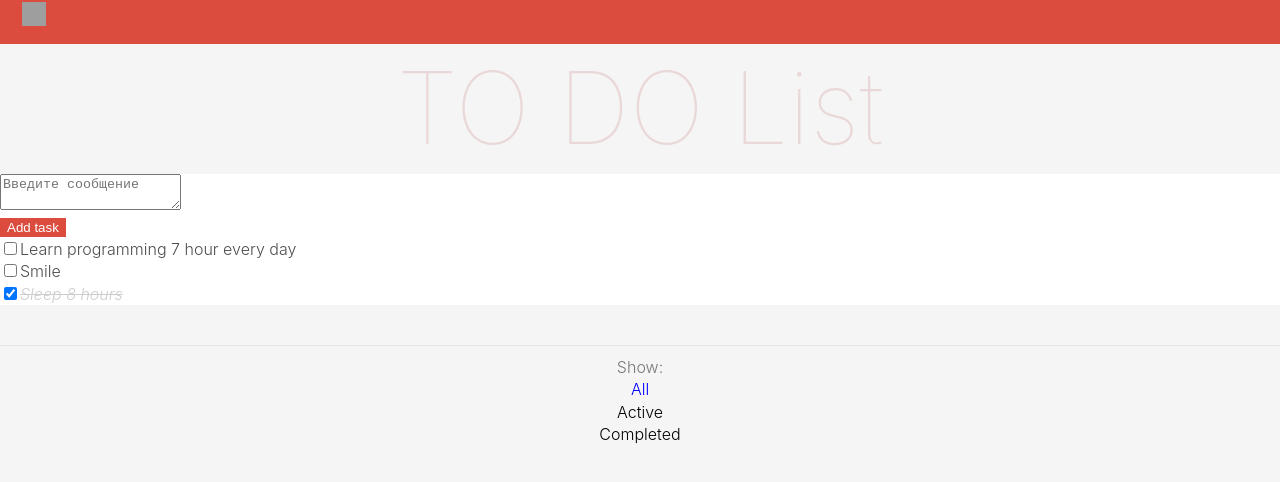
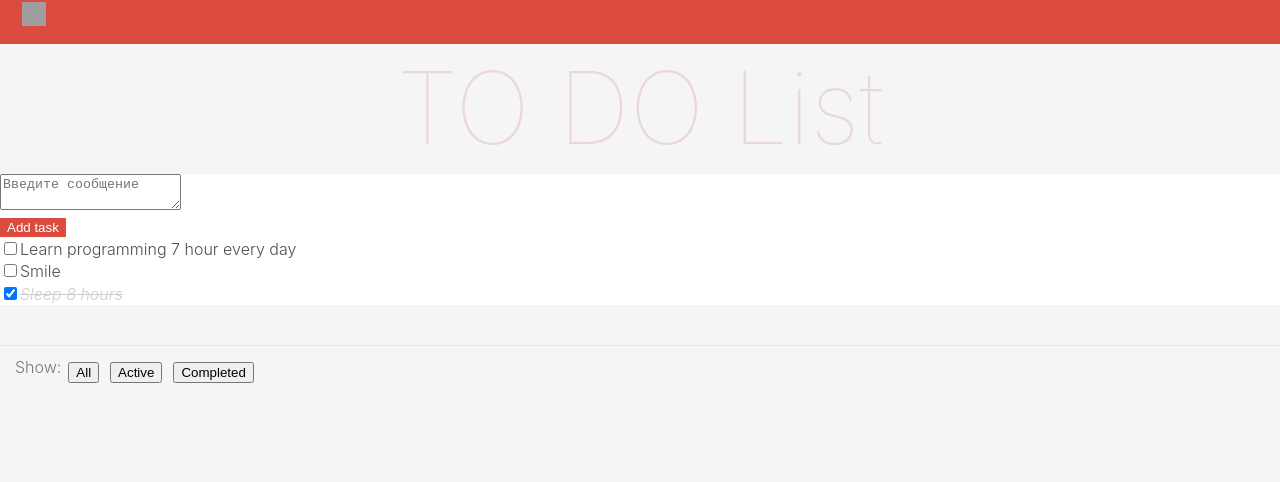
Before and after one commit to Marchenko-Y/To-Do-List, a React (Create React App) app: page / in a window 1280 px wide. Shown: the top 482 px of the page. Built offline with nearby package versions, Linux system fonts and the light colour scheme; grey boxes are pictures that could not be loaded.

Commit message:
Add filter buttons logic

```diff
--- a/src/App.js
+++ b/src/App.js
@@ -2,13 +2,11 @@ import React from "react";
 import "./App.css";
 import Header from "./components/Header/Header";
 import ToDoListContainer from "./components/ToDoList/ToDoListContainer";
-import Footer from "./components/Footer/Footer";
-import { BrowserRouter, Route } from "react-router-dom";
-import ActiveTasks from "./components/Footer/ActiveTasks/ActiveTasks";
+import FooterContainer from "./components/Footer/FooterContainer";
 
 const App = () => {
   return (
-    <BrowserRouter>
+    //<BrowserRouter>
     <div>
       <Header />
       <div>
@@ -16,11 +14,9 @@ const App = () => {
       </div>
 
       <ToDoListContainer />
-        <Footer />
-        <Route path="#/active" component={ActiveTasks} />
-        {/* <Route path="/completed" component={CompletedTasks} /> */}
+      <FooterContainer />
     </div>
-    </BrowserRouter>
+    //</BrowserRouter>
   );
 };
 
--- a/src/components/Footer/ActiveTasks/ActiveTasks.jsx
+++ /dev/null
@@ -1,7 +0,0 @@
-import React from "react";
-
-const ActiveTasks = () => {
-  return <div></div>;
-};
-
-export default ActiveTasks;
--- a/src/components/Footer/Footer.jsx
+++ b/src/components/Footer/Footer.jsx
@@ -1,26 +1,30 @@
 import React from "react";
 import styles from "./Footer.module.css";
-import { NavLink } from "react-router-dom";
 
-const Footer = () => {
+const Footer = props => {
+  debugger;
+  const onClickFilterButton = event => {
+    const filter = event.target.value;
+    props.setVisibilityFilter(filter);
+  };
   return (
     <div className={styles.footer}>
       <span>Show:</span>
-      <ul className={styles.filters}>
+      <ul className={styles.filterButton}>
         <li>
-          <NavLink to="/" activeClassName={styles.active}>
+          <button onClick={onClickFilterButton} value="SHOW-ALL">
             All
-          </NavLink>
+          </button>
         </li>
         <li>
-          <NavLink to="/active" activeClassName={styles.active}>
+          <button onClick={onClickFilterButton} value="SHOW-ACTIVE">
             Active
-          </NavLink>
+          </button>
         </li>
         <li>
-          <NavLink to="/completed" activeClassName={styles.active}>
+          <button onClick={onClickFilterButton} value="SHOW-COMPLETED">
             Completed
-          </NavLink>
+          </button>
         </li>
       </ul>
     </div>
--- a/src/components/Footer/Footer.module.css
+++ b/src/components/Footer/Footer.module.css
@@ -1,4 +1,5 @@
 .footer {
+  display: flex;
   color: #777;
   padding: 10px 15px;
   height: 20px;
@@ -6,24 +7,13 @@
   border-top: 1px solid #e6e6e6;
 }
 
-.filters {
-  margin: 0;
-  padding: 0;
+ul.filterButton {
+  margin: 0; /* Обнуляем значение отступов */
+  padding: 4px; /* Значение полей */
   list-style: none;
-  position: absolute;
-  right: 0;
-  left: 0;
 }
-
-.filters li a {
-  color: black;
-  margin: 3px;
-  padding: 3px 7px;
-  text-decoration: none;
-  border: 1px solid transparent;
-  border-radius: 3px;
+ul.filterButton li {
+  display: inline; /* Отображать как строчный элемент */
+  margin-right: 5px; /* Отступ слева */
+  padding: 3px; /* Поля вокруг текста */
 }
-
-.filters li a.active {
-  color: blue;
-}
--- /dev/null
+++ b/src/components/Footer/FooterContainer.jsx
@@ -0,0 +1,22 @@
+import { connect } from "react-redux";
+import { setVisibilityFilterActionCreator } from "../../redux/reducers/todolist-reducer";
+import Footer from "./Footer";
+
+const mapStateToProps = state => {
+  return {};
+};
+
+const mapDispathToProps = dispatch => {
+  return {
+    setVisibilityFilter: filter => {
+      dispatch(setVisibilityFilterActionCreator(filter));
+    }
+  };
+};
+
+const FooterContainer = connect(
+  mapStateToProps,
+  mapDispathToProps
+)(Footer);
+
+export default FooterContainer;
--- a/src/components/ToDoList/ToDo.jsx
+++ b/src/components/ToDoList/ToDo.jsx
@@ -1,8 +1,7 @@
 import React from "react";
 import styles from "./ToDoList.module.css";
 
-const ToDo = props => {
-  return (
+const ToDo = props => (
   <div key={props.id}>
     <input
       type="checkbox"
@@ -15,6 +14,5 @@ const ToDo = props => {
     </span>
   </div>
 );
-};
 
 export default ToDo;
--- a/src/components/ToDoList/ToDoList.jsx
+++ b/src/components/ToDoList/ToDoList.jsx
@@ -4,9 +4,7 @@ import ToDo from "./ToDo";
 
 const ToDoList = props => {
   const changedCheckboxHandler = event => {
-    event.target.checked
-      ? props.check(event.target.id)
-      : props.uncheck(event.target.id);
+    props.toogleChecked(event.target.id);
   };
 
   const tasks = props.tasks.map(t => {
--- a/src/components/ToDoList/ToDoListContainer.jsx
+++ b/src/components/ToDoList/ToDoListContainer.jsx
@@ -1,29 +1,40 @@
 import React from "react";
-import styles from "./ToDoList.module.css";
 import { connect } from "react-redux";
 import ToDoList from "./ToDoList";
 import {
-  checkActionCreator,
-  uncheckActionCreator,
   addTaskActionCreator,
-  updateTaskActionCreator
+  updateTaskActionCreator,
+  toogleCheckedActionCreator
 } from "../../redux/reducers/todolist-reducer";
 
+const getVisibleTasks = (tasks, filter) => {
+  switch (filter) {
+    case "SHOW-ALL":
+      return tasks;
+    case "SHOW-ACTIVE":
+      return tasks.filter(t => !t.checked);
+    case "SHOW-COMPLETED":
+      return tasks.filter(t => t.checked);
+    default:
+      return tasks;
+  }
+};
+
 const mapStateToProps = state => {
-  console.log(state);
   return {
-    tasks: state.toDoList.tasks,
+    tasks: getVisibleTasks(
+      state.toDoList.tasks,
+      state.toDoList.visibilityFilter
+    ),
     newTaskText: state.toDoList.newTaskText
   };
 };
 const mapDispathToProps = dispatch => {
   return {
-    check: taskId => {
-      dispatch(checkActionCreator(taskId));
+    toogleChecked: taskId => {
+      dispatch(toogleCheckedActionCreator(taskId));
     },
-    uncheck: taskId => {
-      dispatch(uncheckActionCreator(taskId));
-    },
+
     addTask: () => {
       dispatch(addTaskActionCreator());
     },
--- a/src/redux/reducers/todolist-reducer.js
+++ b/src/redux/reducers/todolist-reducer.js
@@ -1,4 +1,5 @@
 const initialState = {
+  visibilityFilter: "SHOW-ALL",
   tasks: [
     {
       id: 1,
@@ -23,26 +24,17 @@ const initialState = {
 };
 const toDoListReducer = (state = initialState, action) => {
   switch (action.type) {
-    case "CHECK":
+    case "TOOGLE_CHECKED":
       return {
         ...state,
-        tasks: state.tasks.map(n => {
-          if (n.id == action.taskId) {
-            return { ...n, checked: true };
+        tasks: state.tasks.map(t => {
+          if (t.id == action.taskId) {
+            return { ...t, checked: !t.checked };
           }
-          return n;
+          return t;
         })
       };
-    case "UNCHECK":
-      return {
-        ...state,
-        tasks: state.tasks.map(n => {
-          if (n.id == action.taskId) {
-            return { ...n, checked: false };
-          }
-          return n;
-        })
-      };
+
     case "ADD-TASK":
       const newTask = {
         id: action.id,
@@ -60,6 +52,12 @@ const toDoListReducer = (state = initialState, action) => {
         ...state,
         newTaskText: action.newTask
       };
+    case "SET-VISIBILITY-FILTER":
+      debugger;
+      return {
+        ...state,
+        visibilityFilter: action.filter
+      };
 
     default:
       return state;
@@ -67,12 +65,10 @@ const toDoListReducer = (state = initialState, action) => {
 };
 
 let nextTodoId = 4;
-export const checkActionCreator = taskId => {
-  return { type: "CHECK", taskId };
+export const toogleCheckedActionCreator = taskId => {
+  return { type: "TOOGLE_CHECKED", taskId };
 };
-export const uncheckActionCreator = taskId => {
-  return { type: "UNCHECK", taskId };
-};
+
 export const addTaskActionCreator = () => {
   return { type: "ADD-TASK", id: nextTodoId++ };
 };
@@ -80,4 +76,11 @@ export const updateTaskActionCreator = text => {
   return { type: "UPDATE-NEW-TASKS-TEXT", newTask: text };
 };
 
+export const setVisibilityFilterActionCreator = filter => {
+  return {
+    type: "SET-VISIBILITY-FILTER",
+    filter
+  };
+};
+
 export default toDoListReducer;
```
Also changed, not shown: src/redux/reducers/visibilityFilter-reducer.js (deleted, +0 -13 lines), src/components/Footer/CompletedTasks/CompletedTasks.jsx (deleted), src/components/Header/Header.module.css (line endings or trailing spaces). Lines whose indentation alone changed are shown as unchanged.
